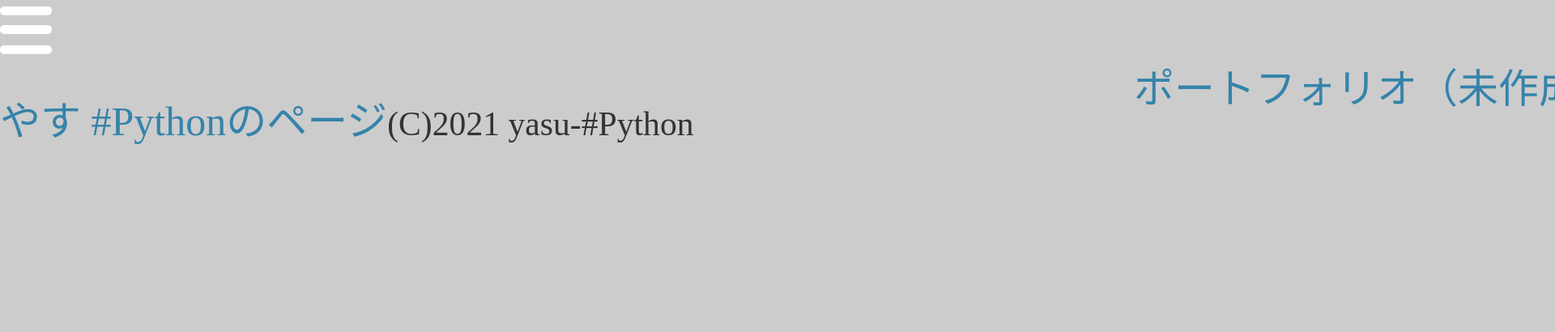
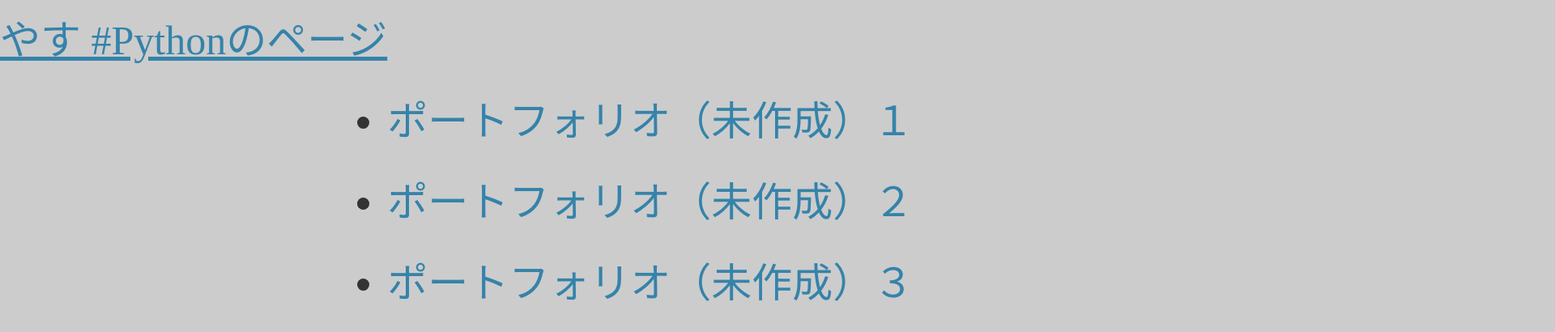
Before and after one commit to hagiwara349/HP, a plain HTML site: page index.html in a window 1280 px wide. Shown: the top 410 px of the page at 81% size, 1920 px wide, since content can reach past the window. Drawn offline with Linux system fonts and the light colour scheme.

Commit message:
no message

```diff
--- a/index.html
+++ b/index.html
@@ -13,15 +13,17 @@
   <header>
     <div class="logo">
       <div class="title-block">
-      </div>
-      <div class="hamburger" id="open_nav">
-        <img src="hamburger.png" alt="">
-      </div>
+
       <a href="index.html"><p>やす #Pythonのページ</p>
       </a>
+    　</div>
     </div>
     <nav>
-      <ul class="global-nav"><a href="portfolio.html">ポートフォリオ（未作成）</a></ul>
+      <ul class="global-nav">
+        <li><a href="portfolio.html">ポートフォリオ（未作成）１</a></li>
+        <li><a>ポートフォリオ（未作成）２</a></li>
+        <li><a>ポートフォリオ（未作成）３</a></li>
+        </ul>
     </nav>
   </header>
 <!-- header終わり -->
@@ -34,10 +36,6 @@
 <!-- wrap終わり -->
 <!-- hoorer始まり -->
   <footer>
-
-    <small>(C)2021 yasu-#Python</small>
-
-
   </footer>
 <!-- hooter終わり -->
 </div>
--- a/main.css
+++ b/main.css
@@ -36,9 +36,10 @@ a:hover{
 
 
 header{
-  width:2000px;
+  width: 9600px;
   height: 100px;
   margin: 0 auto;
+  float: left;
 }
 
 .logo{
@@ -46,7 +47,7 @@ header{
 }
 
 .global-nav{
-  float: right;
-  margin-top:60px;
+  float: left;
+  margin-top:100px;
 
 }
```
